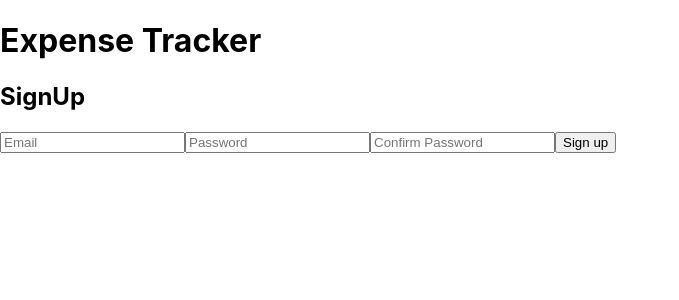
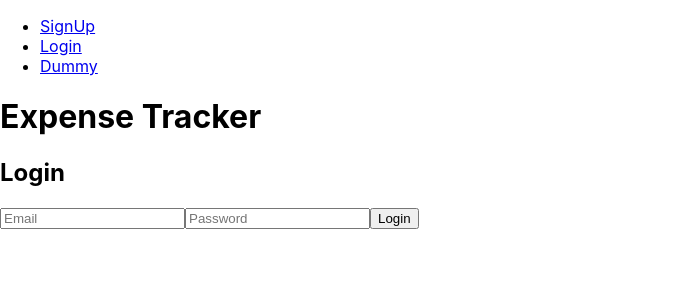
Before and after one commit to Akanksharma00/expense-tracker, a React (Create React App) app: page /login in a window 1280 px wide. Shown: the top 300 px of the page, without its empty margins (0-679 px from the left). Built offline with nearby package versions, Linux system fonts and the light colour scheme.

Commit message:
Added login option

```diff
--- a/src/App.js
+++ b/src/App.js
@@ -1,13 +1,20 @@
 import React from 'react';
+import {Route} from 'react-router-dom';
 import './App.css';
 
 import SignUp from './Components/auth/SignUp';
+import Login from './Components/auth/login';
+import Dummy from './Components/dummy';
+import Navbar from './Components/Navbar';
 
 const App = () => {
   return (
     <body>
+      <Navbar />
       <h1>Expense Tracker</h1>
-      <SignUp />
+      <Route path='/signup'><SignUp /></Route>
+      <Route path='/login'><Login /></Route>
+      <Route path='/dummy'><Dummy /></Route>
     </body>
   );
 }
--- /dev/null
+++ b/src/Components/Navbar.js
@@ -0,0 +1,22 @@
+import React from 'react';
+import {NavLink} from 'react-router-dom';
+
+const Navbar = (props) => {
+    return(
+        <div>
+            <ul>
+                <li>
+                    <NavLink to='/signup'>SignUp</NavLink>
+                </li>
+                <li>
+                    <NavLink to='/login'>Login</NavLink>
+                </li>
+                <li>
+                    <NavLink to='/dummy'>Dummy</NavLink>
+                </li>
+            </ul>
+        </div>
+    );
+};
+
+export default Navbar;
--- /dev/null
+++ b/src/Components/auth/login.js
@@ -0,0 +1,64 @@
+import React,{useRef} from 'react';
+import { useHistory } from 'react-router-dom';
+
+const Login = (props) => {
+    const history = useHistory();
+    const enteredEmailRef = useRef();
+    const enteredPasswordRef = useRef();
+
+    const submitHandler = (event) => {
+        event.preventDefault();
+
+        const email = enteredEmailRef.current.value;
+        const password = enteredPasswordRef.current.value;
+
+        fetch('https://identitytoolkit.googleapis.com/v1/accounts:signInWithPassword?key=AIzaSyCIheej22JapOE7YBVvQYHobUAdZzutWwk',{
+            method: 'POST',
+            body: JSON.stringify({
+                email:email,
+                password: password,
+                returnSecureToken: true
+            })
+        }).then(res => {
+            if(res.ok){
+                res.json().then((data)=>{
+                    console.log(data);
+                    const token = data.idToken;
+                    localStorage('Token',token);
+                })
+                console.log('User logged in!');
+                history.replace('/dummy');
+            }else(
+                res.json().then((data)=>{
+                    const errMessage = data.error.message;
+                    alert(errMessage);
+                })
+            )
+        });
+    }
+
+    return(
+        <section>
+            <h1>Login</h1>
+            <form onSubmit={submitHandler}>
+                <input
+                    type='email'
+                    placeholder='Email'
+                    id='emailLogin'
+                    ref={enteredEmailRef}
+                    required
+                />
+                <input
+                    type='password'
+                    placeholder='Password'
+                    id='passwordLogin'
+                    ref={enteredPasswordRef}
+                    required
+                />
+                <button>Login</button>
+            </form>
+        </section>
+    );
+};
+
+export default Login;
--- /dev/null
+++ b/src/Components/dummy.js
@@ -0,0 +1,7 @@
+import React from 'react';
+
+const Dummy = (props)=> {
+    return (<p>Welcome to Expense Tracker!!!</p>)
+};
+
+export default Dummy;
--- a/src/index.js
+++ b/src/index.js
@@ -1,14 +1,15 @@
 import React from 'react';
 import ReactDOM from 'react-dom/client';
+import { BrowserRouter } from 'react-router-dom';
 import './index.css';
 import App from './App';
 import reportWebVitals from './reportWebVitals';
 
 const root = ReactDOM.createRoot(document.getElementById('root'));
 root.render(
-  <React.StrictMode>
+  <BrowserRouter>
     <App />
-  </React.StrictMode>
+  </BrowserRouter>
 );
 
 // If you want to start measuring performance in your app, pass a function
```
